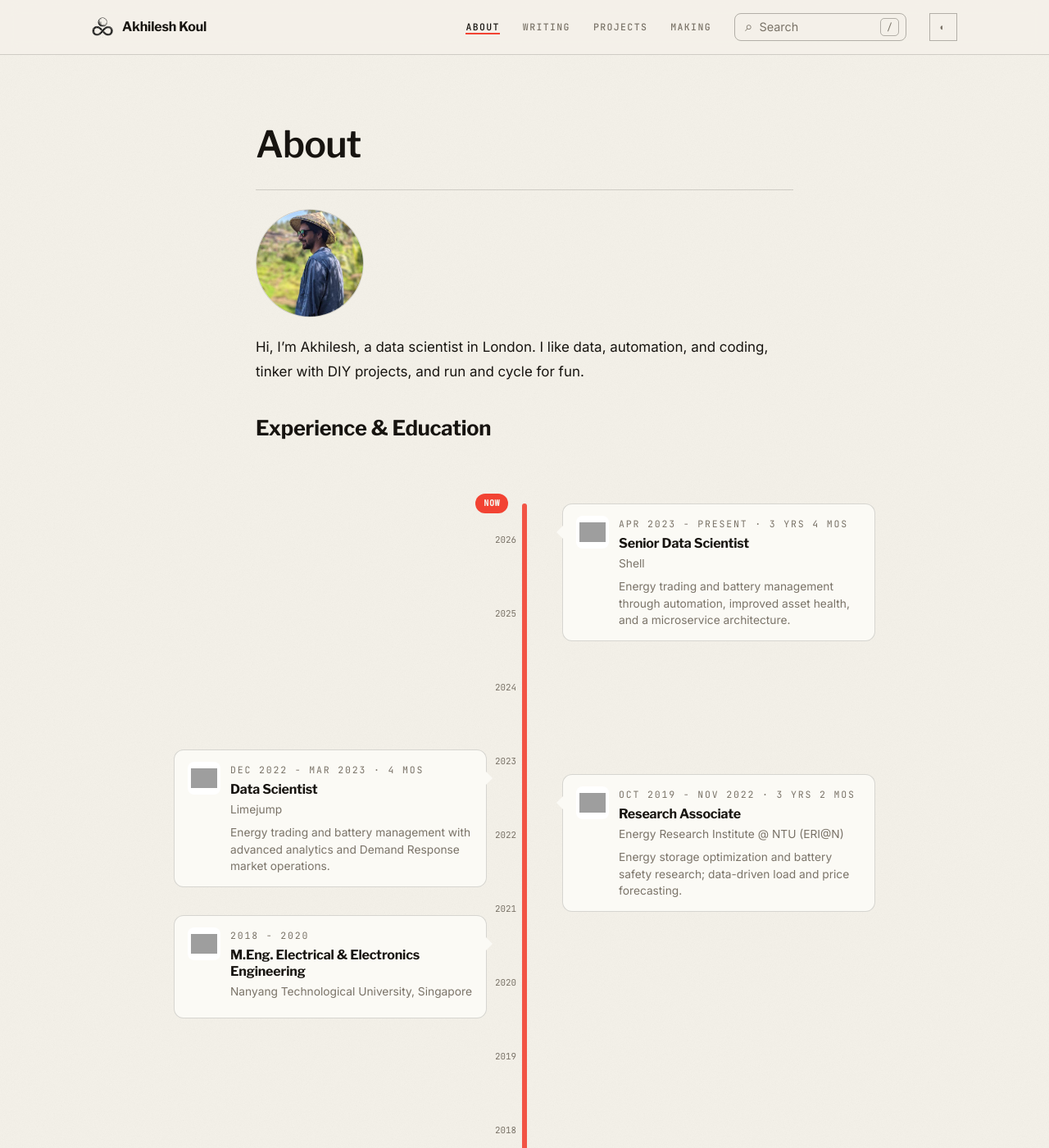
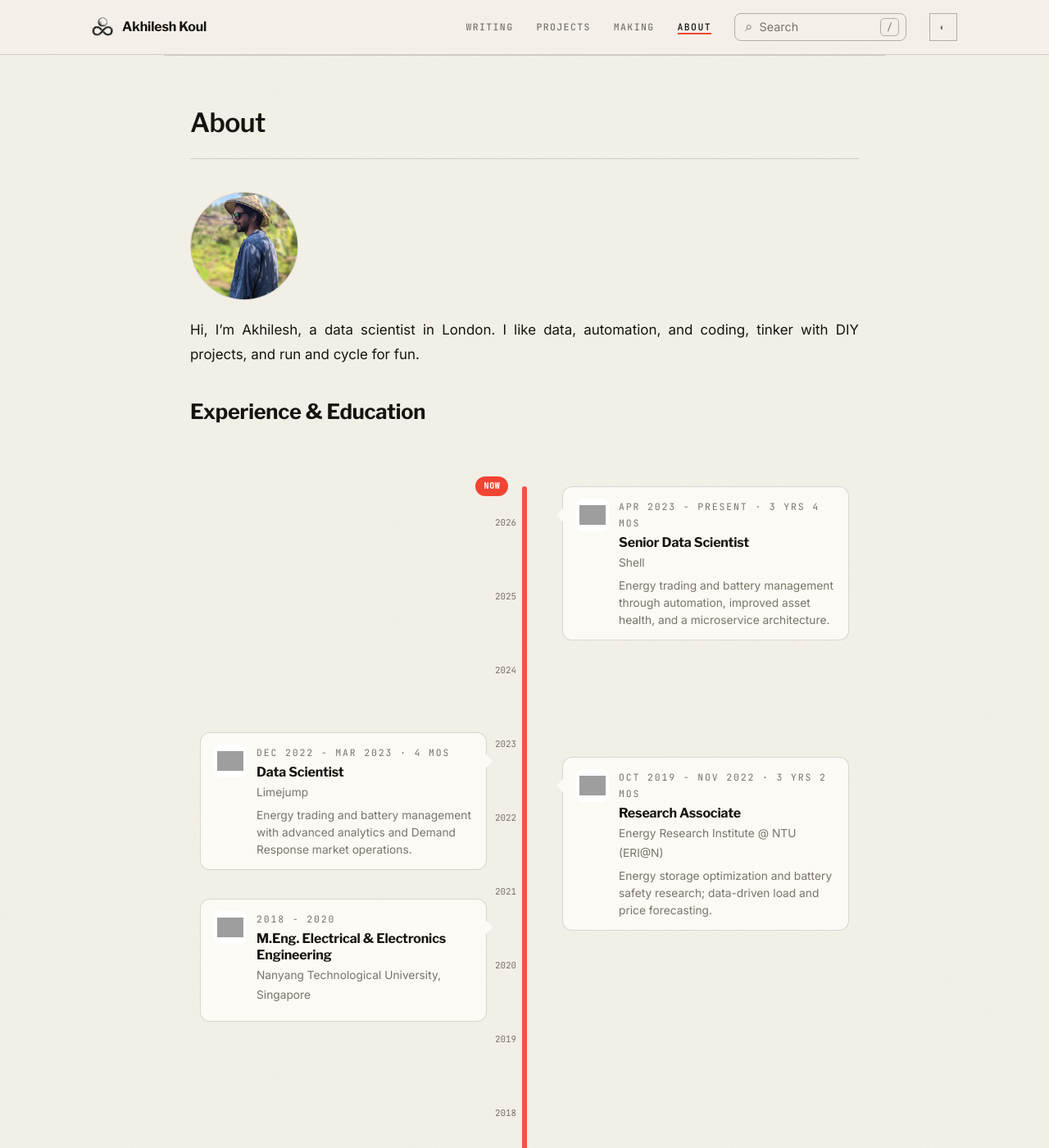
Before and after one commit to koulakhilesh/koulakhilesh.github.io, a Jekyll site: the page built from _pages/about.md, in a window 1280 px wide and 1400 px high. Shown: the whole window at 82% size. Built offline with Jekyll 4.4.1, drawn with Linux system fonts in a browser that asks for light colours; some of the changed text lies outside the part shown; grey boxes are pictures that could not be loaded.

Commit message:
Nav/footer cleanup and consistent, aligned About page
- Remove unused Contact page
- Reorder nav to content-first: Writing, Projects, Making, About
- Footer copyright now includes name
- About/page layout uses the section + sec-head heading pattern like the
  index pages; single centered column so heading, justified text and the
  timeline share one axis

```diff
--- a/_data/navigation.yml
+++ b/_data/navigation.yml
@@ -1,11 +1,11 @@
 main:
   - title: "Home"
     url: "/"
-  - title: "About"
-    url: "/about/"
   - title: "Writing"
     url: "/writing/"
   - title: "Projects"
     url: "/projects/"
   - title: "Making"
     url: "/making/"
+  - title: "About"
+    url: "/about/"
--- a/_includes/footer.html
+++ b/_includes/footer.html
@@ -7,5 +7,5 @@
       <a href="{{ '/feed.xml' | relative_url }}">RSS</a>
     </div>
   </div>
-  <div class="wrap foot-copy">© {{ site.time | date: '%Y' }}</div>
+  <div class="wrap foot-copy">© {{ site.time | date: '%Y' }} {{ site.author.name }}</div>
 </footer>
--- a/_layouts/page.html
+++ b/_layouts/page.html
@@ -1,7 +1,7 @@
 ---
 layout: default
 ---
-<article class="wrap post-single">
-  <h1 class="post-title">{{ page.title }}</h1>
-  <div class="prose">{{ content }}</div>
-</article>
+<section class="wrap section page">
+  <div class="sec-head"><h2>{{ page.title }}</h2></div>
+  <div class="prose page-prose">{{ content }}</div>
+</section>
--- a/_sass/writing.scss
+++ b/_sass/writing.scss
@@ -18,3 +18,11 @@
 .proj-links{display:flex;gap:12px;margin:0 0 1.6rem}
 .post-back{margin-top:3rem;font-family:var(--mono);font-size:.78rem}
 .post-back a:hover{color:var(--accent)}
+
+/* Content pages (About): section heading like the index pages, but keep the
+   prose text at a readable measure while the timeline/images run full-width */
+/* Content pages (About): section heading like the index pages, but a single
+   centered column so the heading, text and timeline share one left axis */
+.page{max-width:880px}
+.page-prose > p,.page-prose > ul,.page-prose > ol{text-align:justify;hyphens:auto}
+.page-prose .timeline{width:100%;left:0;transform:none;margin-inline:0}
```
Also changed, not shown: _pages/contact.md (deleted, +0 -10 lines).
